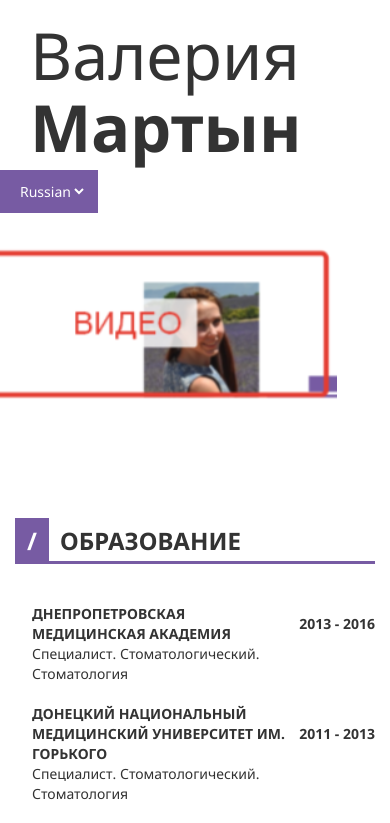
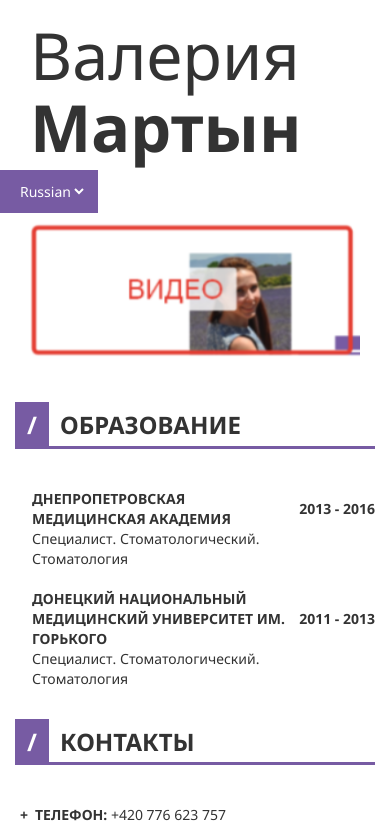
Before and after one commit to lordUser/portfolio, a Django app: page / in a window 390 px wide. Shown: the top 823 px of the page. Run offline with Django 3.2, Linux system fonts and the light colour scheme; some libraries are stand-ins or nearby versions.

Commit message:
complete

```diff
--- a/portfolio/static/style.css
+++ b/portfolio/static/style.css
@@ -94,7 +94,6 @@ header h1 {
   display: inline-block;
   width: 100%;
   height: 100%;
-  line-height: 300px;
   position: relative;
 }
 
@@ -104,11 +103,11 @@ header h1 {
   vertical-align: middle;
   background: #fff;
   float: right;
-  margin-right: 7%;
+  width: 80%;
 }
 
 .video img {
-  max-height: 240px;
+  width: 100%;
 }
 
 .video a:after {
@@ -315,6 +314,14 @@ select:focus {
   header h1 {
     padding: 0;
   }
+
+  .video {
+    margin-top: 50px;
+  }
+
+  .video a {
+    width: 100%;
+  }
 }
 
 @media (min-width: 620px) {
```
